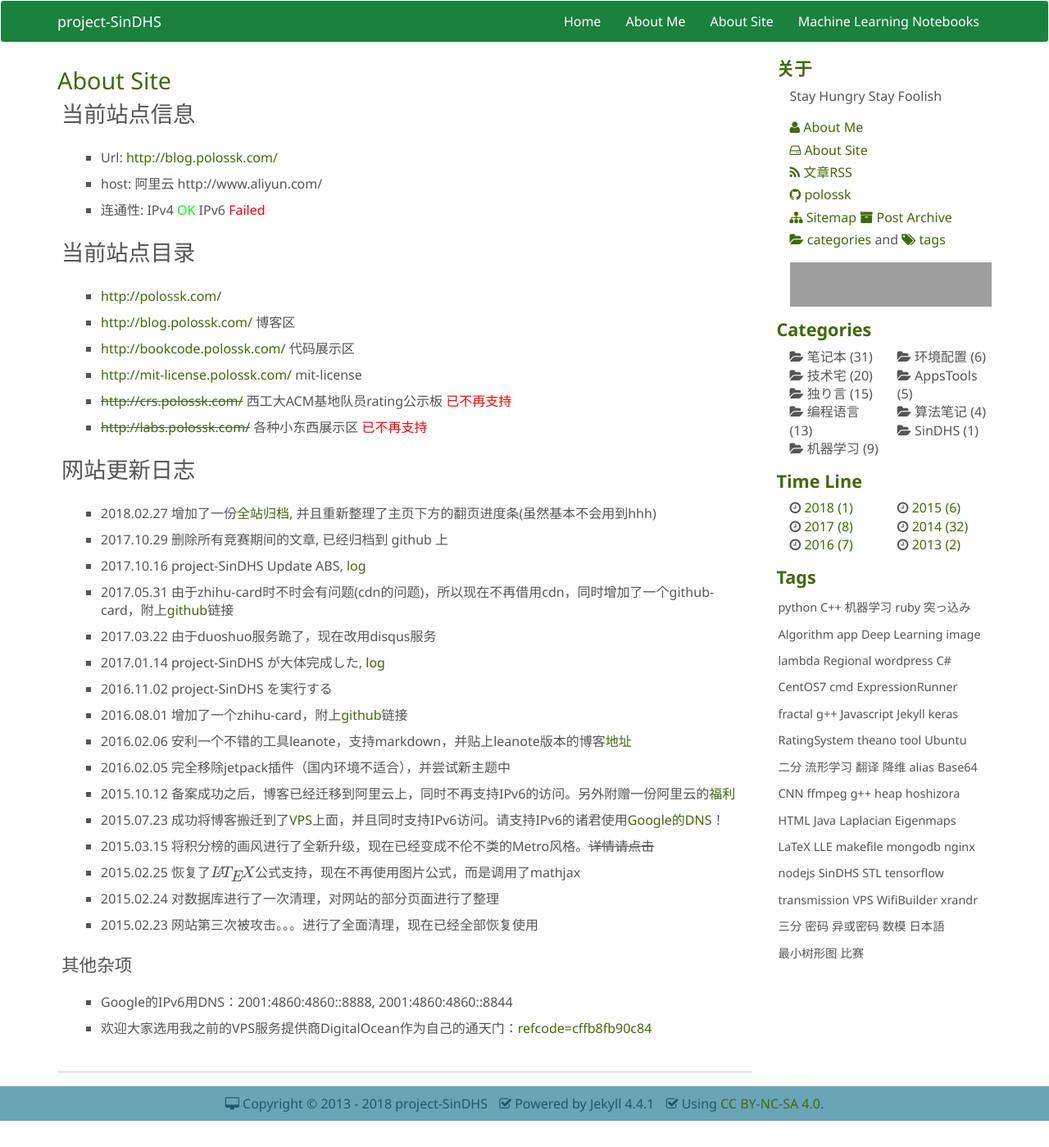
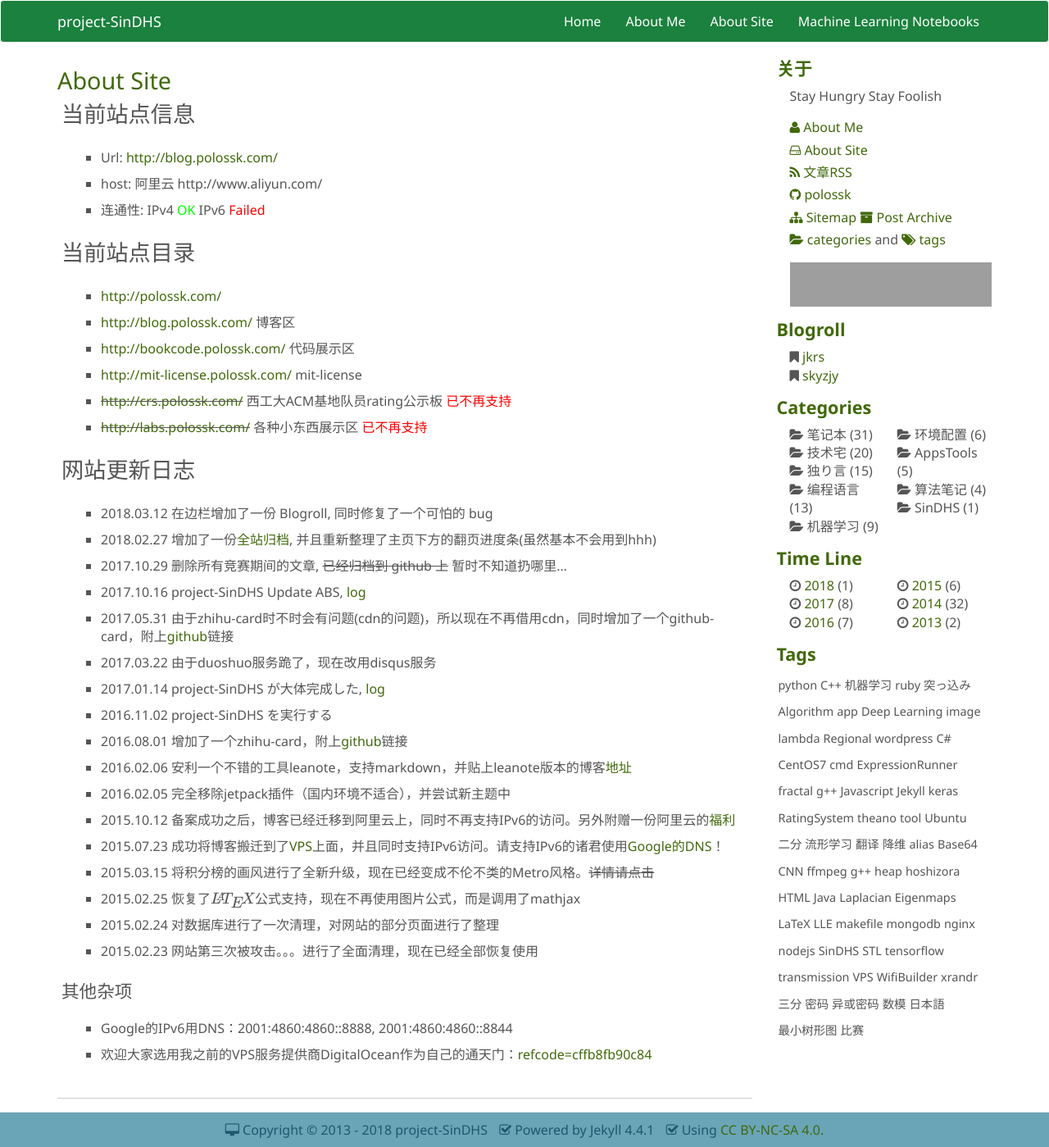
Before and after one commit to polossk/project-SinDHS, a Jekyll site: the page built from about-site.md, in a window 1280 px wide. Shown: the whole page at 82% size. Built offline with Jekyll 4.4.1, drawn with Linux system fonts in a browser that asks for light colours; nearby versions of some CDN libraries; formulas are drawn with MathJax 3; a script that is not in the unit is left out; comment, search, counter and statistics services are not loaded; before the commit the page ends 1367 px from its top, so only the background shows below that; grey boxes are pictures that could not be loaded.

Commit message:
add blogroll

```diff
--- a/_config.yml
+++ b/_config.yml
@@ -18,9 +18,6 @@ email: polossk_dev@126.com
 description: Stay Hungry Stay Foolish
 host: blog.polossk.com
 port: 80
-# math226
-# host: 10.13.42.21
-# port: 80
 # host: localhost
 # port: 4000
 fuckurl: http://blog.polossk.com # the base hostname & protocol for your site, e.g. http://example.com
--- /dev/null
+++ b/_data/friends.yml
@@ -0,0 +1,5 @@
+- slug: jkrs
+  value: http://blog.csdn.net/qq_25158307
+
+- slug: skyzjy
+  value: https://www.jianshu.com/u/2823d35ef6d5
--- a/_includes/sidebar.html
+++ b/_includes/sidebar.html
@@ -53,12 +53,12 @@
 	</div>
 </aside>
 
-<!-- <aside class="subscribe">
+<aside class="subscribe">
 	<div class="aside-content">
 		<div class="zhihu-card" data-userhash="shen-shang-kun" data-key1="agree" data-key2="thanks" data-key3="follower" data-theme="github"></div>
-		<script src="http://blog.polossk.com/widgets/zhihu-card/widget.js"></script>
+		<script src="https://laike9m.github.io/zhihu-card/dist/widget.js"></script>
 	</div>
-</aside> -->
+</aside>
 
 <aside class="subscribe">
 	<div class="aside-content">
@@ -66,6 +66,13 @@
 			<img src="http://s01.flagcounter.com/count2/Fg51/bg_FFFFFF/txt_000000/border_CCCCCC/columns_3/maxflags_12/viewers_0/labels_1/pageviews_1/flags_0/percent_0/"
 			 alt="Flag Counter" border="0" width="100%">
 		</a>
+	</div>
+</aside>
+
+<aside class="subscribe">
+	<h3 class="aside-title">Blogroll</h3>
+	<div class="aside-content">
+		{% tomodachi %}
 	</div>
 </aside>
 
--- a/_plugins/time_line.rb
+++ b/_plugins/time_line.rb
@@ -9,7 +9,7 @@ module Jekyll
 
 			def to_html( home_url )
 				url = "#{home_url}/#{@name}/"
-				%(<a href="#{url}" title="#{@name}">#{@name} (#{@frequence})</a>)
+				%(<a href="#{url}" title="#{@name}">#{@name}</a> (#{@frequence}))
 			end
 		end
 
--- /dev/null
+++ b/_plugins/tomodachi.rb
@@ -0,0 +1,20 @@
+module Jekyll
+    class Tomodachi < Liquid::Tag
+        def links( context )
+            raw = context.registers[:site].data['friends']
+            return raw.map{ |e| [e['slug'], e['value']] }
+        end
+
+        def rend_link( name, url )
+            %(<div><span><i class="icon-bookmark"></i><a href="#{url}" title="#{name}"> #{name} </a></span></div>)
+        end
+
+        def render( context )
+            raw = context.registers[:site].data['friends']
+            output = raw.map{ |e| rend_link(e['slug'], e['value']) }
+            return output
+        end
+    end
+end
+
+Liquid::Template.register_tag('tomodachi', Jekyll::Tomodachi)
--- a/_plugins/version_tag.rb
+++ b/_plugins/version_tag.rb
@@ -1,6 +1,5 @@
 module Jekyll
 	class VersionTag < Liquid::Tag
-
 		def render( context )
 			"Jekyll #{Jekyll::VERSION}"
 		end
--- a/build.py
+++ b/_upload.py
@@ -11,7 +11,7 @@ def echo(stdout):
     for e in stdout: print(e, end='')
 
 def main():
-    config = Bunch(json.load(open('project-SinDHS.json', 'r')))
+    config = Bunch(json.load(open('_project-SinDHS.json', 'r')))
     os.system('bundle exec jekyll build')
     ssh = paramiko.SSHClient()
     ssh.set_missing_host_key_policy(paramiko.AutoAddPolicy())
--- a/about-site.md
+++ b/about-site.md
@@ -20,8 +20,9 @@ permalink: /about-site/
 
 ## 网站更新日志
 
+* 2018.03.12 在边栏增加了一份 Blogroll, 同时修复了一个可怕的 bug
 * 2018.02.27 增加了一份[全站归档](/post-archive/), 并且重新整理了主页下方的翻页进度条(虽然基本不会用到hhh)
-* 2017.10.29 删除所有竞赛期间的文章, 已经归档到 github 上
+* 2017.10.29 删除所有竞赛期间的文章, <del>已经归档到 github 上</del> 暂时不知道扔哪里...
 * 2017.10.16 project-SinDHS Update ABS, [log]({% post_url 2017-10-16-sindhs-update-1 %})
 * 2017.05.31 由于zhihu-card时不时会有问题(cdn的问题)，所以现在不再借用cdn，同时增加了一个github-card，附上[github](https://github.com/lepture/github-cards)链接
 * 2017.03.22 由于duoshuo服务跪了，现在改用disqus服务
--- a/widgets/zhihu-card/widget.js
+++ /dev/null
@@ -1 +0,0 @@
-(function (e) { var t = window.laike9mdev ? "" :"//blog.polossk.com/widgets/zhihu-card/";var r,a=0;var i,n,d,h;function u(t){if(e.querySelectorAll){return e.querySelectorAll("."+t)}var a=e.getElementsByTagName("div");var i=[];for(r=0;r<a.length;r++){if(~a[r].className.split(" ").indexOf(t)){i.push(a[r])}}return i}function s(e,t){return e.getAttribute("data-"+t)}function l(e){if(window.addEventListener){window.addEventListener("message",function(t){if(e.id===t.data.sender){e.height=t.data.height}},false)}}function o(r){var i=s(r,"theme")||"zhihu";cardurl=t+"theme/"+i+".html";var n=s(r,"userhash");if(!n){return}a+=1;var d=s(r,"width");var h=s(r,"height");var u=s(r,"key1")||"answer";var o=s(r,"key2")||"agree";var c=s(r,"key3")||"follower";var v=s(r,"button")||"yes";var f=s(r,"description")||"yes";var m="zhcard-"+n+"-"+a;var g=e.createElement("iframe");g.setAttribute("id",m);g.setAttribute("frameborder",0);g.setAttribute("scrolling",0);g.setAttribute("allowtransparency",true);var y=cardurl+"?userhash="+n+"&identity="+m+"&button="+v+"&description="+f;y+="&key1="+u+"&key2="+o+"&key3="+c;g.src=y;g.width=d||Math.min(r.parentNode.clientWidth||400,400);if(h){g.height=h}l(g);r.parentNode.replaceChild(g,r);return g}var c=u("zhihu-card");for(r=0;r<c.length;r++){o(c[r])}})(document);
```
Also changed, not shown: widgets/zhihu-card/theme/github.html (deleted, +0 -2 lines), widgets/zhihu-card/theme/zhihu.html (deleted, +0 -2 lines), 1 other file.
